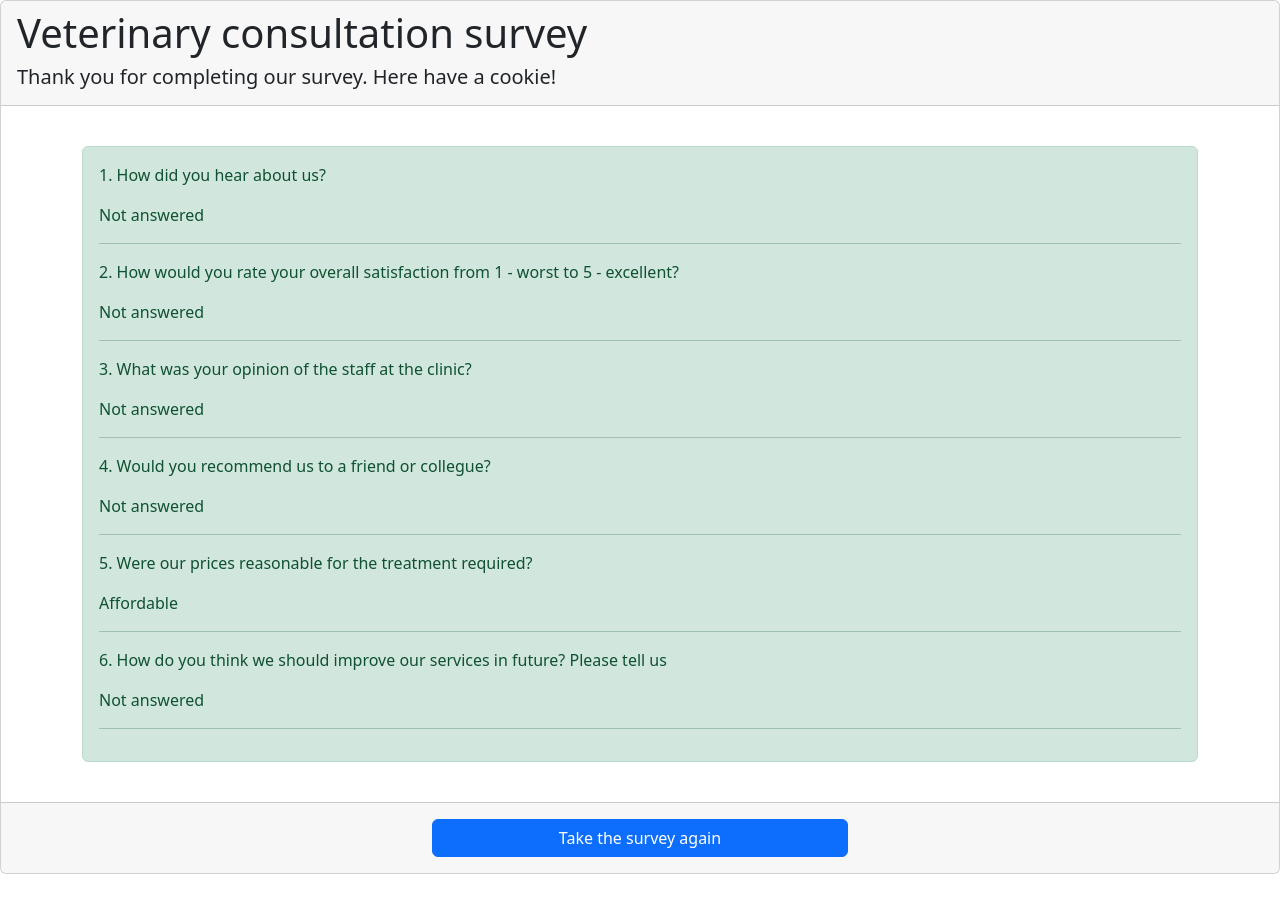
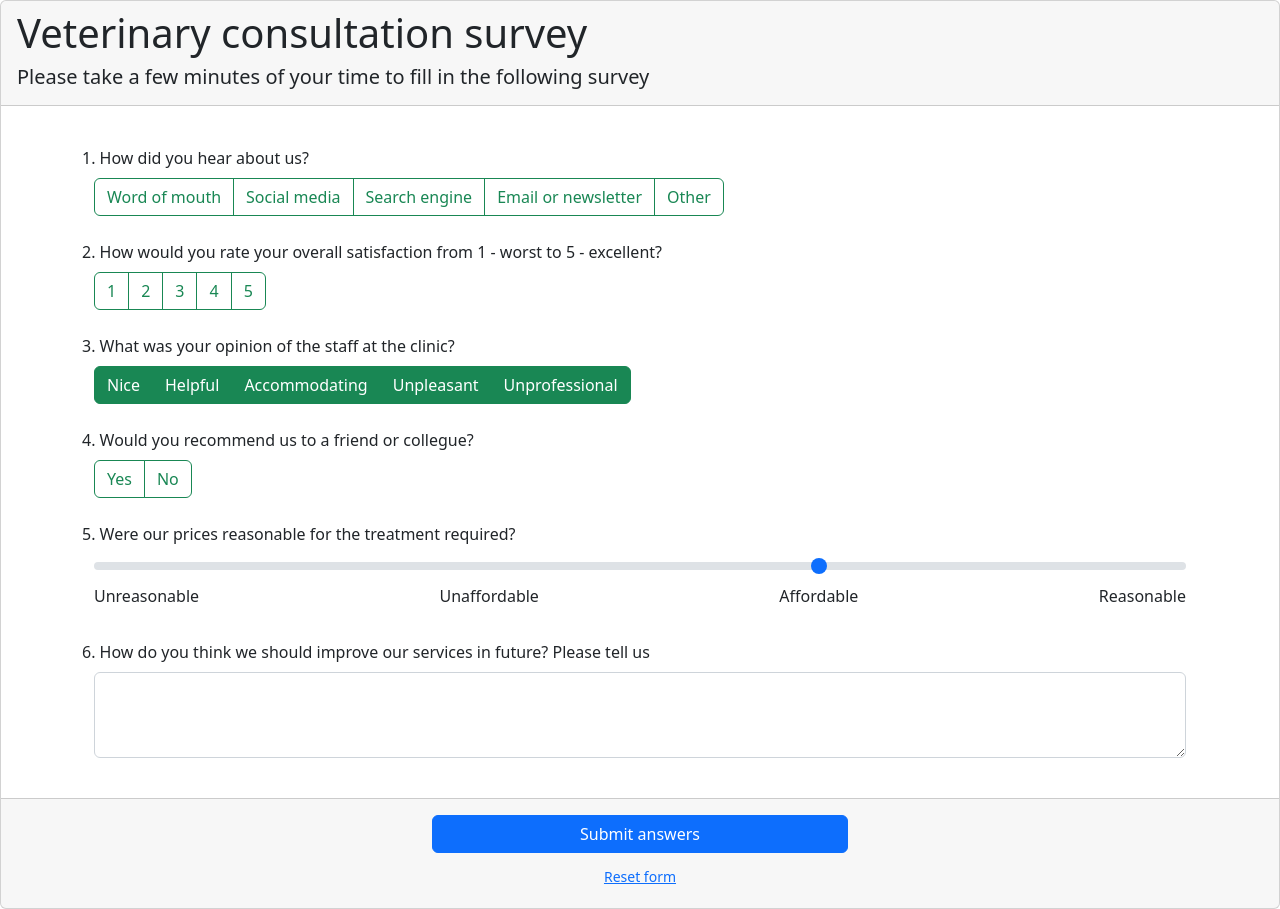
Before and after one commit to alecla/vet-survey, a React (Vite) app: page / in a window 1280 px wide. Before the commit the page ends 874 px from the top, so only its background shows below. Built offline with nearby package versions, Linux system fonts and the light colour scheme.

Commit message:
more fixes with types etc

```diff
--- a/src/App.tsx
+++ b/src/App.tsx
@@ -1,7 +1,7 @@
 import 'bootstrap/dist/css/bootstrap.min.css';
 import {useState} from 'react';
 import {Alert, Button, Card, Container, Form, Stack, ToggleButton, ToggleButtonGroup} from 'react-bootstrap';
-import {FormSteps, FormObj} from './types';
+import {FormSteps, FormState} from './types';
 import formData from './form-data';
 
 const FORM_STEPS: FormSteps = {
@@ -10,10 +10,10 @@ const FORM_STEPS: FormSteps = {
 	INVALID: 'INVALID'
 };
 
-const FORM_INITIAL_STATE: FormObj = formData
-	.map((group) => {
+const FORM_INITIAL_STATE: FormState = formData
+	.map((inputGroup) => {
 		return {
-			[group.name]: group.defaultValue ?? ''
+			[inputGroup.name]: inputGroup.defaultValue ?? ''
 		};
 	})
 	.reduce((prev, curr) => ({...prev, ...curr}), {});
@@ -32,61 +32,61 @@ const handleSubmit =
 
 const renderForm = (
 	handleChange: React.ChangeEventHandler,
-	form: FormObj,
+	form: FormState,
 	formStep: string,
 	formHasAtLeastOneAnsweredQuestion: boolean,
 	setFormStep: (arg: string) => void
 ): JSX.Element => {
 	return (
 		<Form id='surveyform' onSubmit={handleSubmit(formHasAtLeastOneAnsweredQuestion, setFormStep)}>
-			{formData.map((questionGroup) => (
-				<Form.Group key={questionGroup.name} className='mb-3'>
-					<Form.Label>{questionGroup.label}</Form.Label>
+			{formData.map((inputGroup) => (
+				<Form.Group key={inputGroup.name} className='mb-3'>
+					<Form.Label>{inputGroup.label}</Form.Label>
 					<Container>
-						{(questionGroup.type === 'radio' || questionGroup.type === 'checkbox') && (
+						{(inputGroup.type === 'radio' || inputGroup.type === 'checkbox') && (
 							<ToggleButtonGroup
-								type={questionGroup.type}
-								name={questionGroup.name}
-								value={form[questionGroup.name] ?? null}
-								defaultValue={questionGroup.defaultValue}
+								type={inputGroup.type}
+								name={inputGroup.name}
+								value={form[inputGroup.name] ?? null}
+								defaultValue={inputGroup.defaultValue}
 								className='mb-2'
 							>
-								{questionGroup?.fields?.map((input, index) => (
+								{inputGroup?.fields?.map((field: {[key: string]: string}, index: number) => (
 									<ToggleButton
-										key={`${input.value}-${index}`}
-										variant={questionGroup.variant}
-										id={`${questionGroup.id}-${input.value}`}
-										value={input.value}
+										key={`${field.value}-${index}`}
+										variant={inputGroup.variant}
+										id={`${inputGroup.id}-${field.value}`}
+										value={field.value}
 										onChange={handleChange}
 									>
-										{input.label}
+										{field.label}
 									</ToggleButton>
 								))}
 							</ToggleButtonGroup>
 						)}
-						{questionGroup.type === 'textarea' && (
+						{inputGroup.type === 'textarea' && (
 							<Form.Control
-								key={questionGroup.name}
-								name={questionGroup.name}
-								value={form[questionGroup.name] ?? ''}
+								key={inputGroup.name}
+								name={inputGroup.name}
+								value={form[inputGroup.name] ?? ''}
 								onChange={handleChange}
 								as='textarea'
 								rows={3}
 							/>
 						)}
-						{questionGroup.type === 'range' && (
+						{inputGroup.type === 'range' && (
 							<>
 								<Form.Range
-									name={questionGroup.name}
+									name={inputGroup.name}
 									min={1}
-									max={questionGroup.fields?.length}
-									value={form[questionGroup.name] ?? ''}
+									max={inputGroup.fields?.length}
+									value={form[inputGroup.name] ?? ''}
 									onChange={handleChange}
 								/>
 								<div style={{display: 'flex', justifyContent: 'space-between'}}>
-									{questionGroup?.fields?.map((input) => (
-										<div key={input.value}>
-											<p style={{textAlign: 'left'}}>{input.label}</p>
+									{inputGroup?.fields?.map((field: {[key: string]: string}) => (
+										<div key={field.value}>
+											<p style={{textAlign: 'left'}}>{field.label}</p>
 										</div>
 									))}
 								</div>
@@ -107,12 +107,12 @@ const renderForm = (
 	);
 };
 
-const renderFormConfirmation = (form: FormObj): JSX.Element => {
+const renderFormConfirmation = (form: FormState): JSX.Element => {
 	return (
 		<Alert variant='success'>
 			{Object.entries(form).map(([key, value]) => {
-				const getLabelForKey = formData.find((group) => group.name === key)?.label ?? '';
-				const getLabelFromValueObj = formData.find((question) => question.name === key);
+				const getLabelForKey = formData.find((inputGroup) => inputGroup.name === key)?.label ?? '';
+				const getLabelFromValueObj = formData.find((inputGroup) => inputGroup.name === key);
 				const formattedValue: string | string[] =
 					getLabelFromValueObj?.fields
 						?.filter(
@@ -133,18 +133,18 @@ const renderFormConfirmation = (form: FormObj): JSX.Element => {
 };
 
 const App = () => {
-	const [formStep, setFormStep] = useState(FORM_STEPS.CONFIRMATION);
+	const [formStep, setFormStep] = useState(FORM_STEPS.INITIAL);
 	const [form, setForm] = useState(FORM_INITIAL_STATE);
 	const formHasAtLeastOneAnsweredQuestion: boolean =
-		Object.values(form).filter((input: string | string[]) => input && input.length > 0).length > 1;
+		Object.values(form).filter((inputGroup: string | string[]) => inputGroup && inputGroup.length > 0).length > 1;
 
 	const handleChange = (e: React.ChangeEvent<HTMLInputElement>): void => {
 		const currentValueForInput: string | string[] = form[e.target.name];
 
 		const value =
 			typeof currentValueForInput !== 'string'
-				? currentValueForInput?.some((item: string) => item === e.target.value)
-					? currentValueForInput.filter((item: string) => item !== e.target.value)
+				? currentValueForInput?.some((input: string) => input === e.target.value)
+					? currentValueForInput.filter((input: string) => input !== e.target.value)
 					: [...currentValueForInput, e.target.value]
 				: e.target.value;
 
--- a/src/form-data.tsx
+++ b/src/form-data.tsx
@@ -1,6 +1,6 @@
-//add types
+import {FormData} from './types';
 
-export default [
+const formData: FormData[] = [
 	{
 		defaultValue: null,
 		label: '1. How did you hear about us?',
@@ -113,6 +113,7 @@ export default [
 		defaultValue: '3',
 		label: '5. Were our prices reasonable for the treatment required?',
 		name: 'group-prices-reasonable',
+		id: 'range-prices-reasonable',
 		type: 'range',
 		fields: [
 			{
@@ -134,8 +135,13 @@ export default [
 		]
 	},
 	{
+		defaultValue: null,
 		label: '6. How do you think we should improve our services in future? Please tell us',
 		name: 'group-improve-how',
-		type: 'textarea'
+		id: 'textarea-prices-reasonable',
+		type: 'textarea',
+		fields: []
 	}
 ];
+
+export default formData;
--- a/vite.config.ts
+++ b/vite.config.ts
@@ -1,5 +1,5 @@
-import { defineConfig } from 'vite'
-import react from '@vitejs/plugin-react'
+import { defineConfig } from 'vite';
+import react from '@vitejs/plugin-react';
 
 // https://vitejs.dev/config/
 export default defineConfig({
@@ -7,4 +7,4 @@ export default defineConfig({
   server: {
     open: true
   }
-})
+});
```
Also changed, not shown: src/types.ts (+16 -1 lines).
